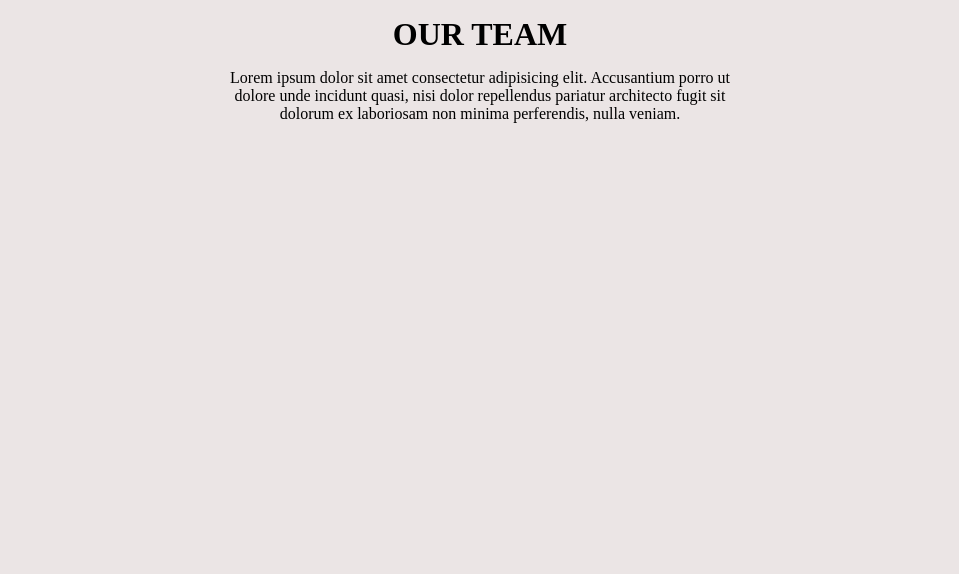
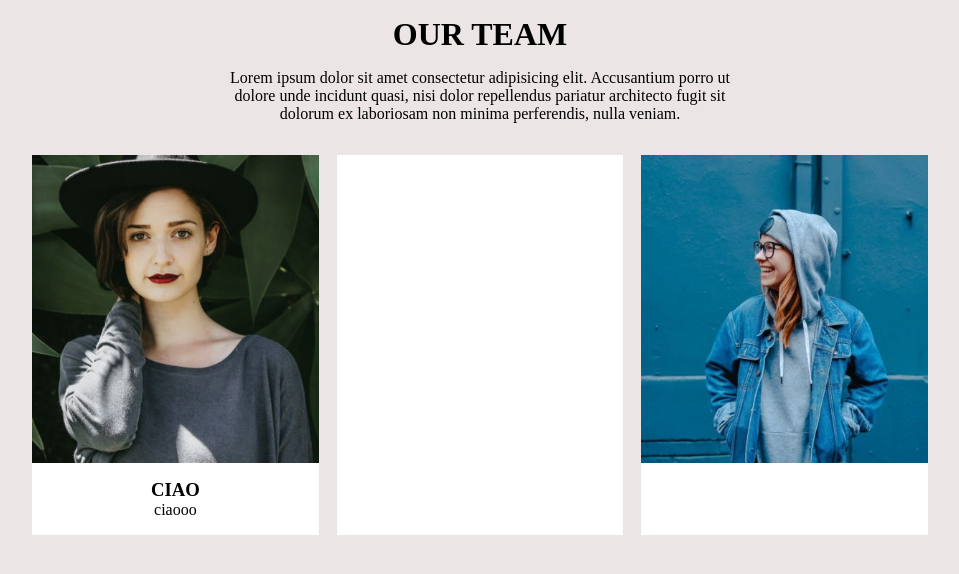
Before and after one commit to LeonardoRinaldi92/js-our-team, a plain HTML site: page index.html in a window 1280 px wide. Shown: the whole page, without its empty margins (160-1119 px from the left). Drawn offline with Linux system fonts and the light colour scheme; a script that the page names is missing.

Commit message:
struttura 2

```diff
--- a/assets/css/style.css
+++ b/assets/css/style.css
@@ -27,10 +27,24 @@ header {
 }
 
 .container {
+    margin: 0 auto;
     width: 70%;
     margin-top: 2rem;
     display: flex;
     flex-wrap: wrap;
+    justify-content: space-between;}
+
+.box {
+    flex-basis: 32%;
+    background-color: white;
 }
 
-.box
+ .box img {
+    width: 100%;
+    display: block;
+ }
+
+ .box-scritte {
+    padding: 1rem;
+    text-align: center;
+ }
--- a/index.html
+++ b/index.html
@@ -19,9 +19,20 @@
     <main>
         <section class="container">
             <div class="box">
+                <img src="./assets/img/angela-caroll-chief-editor.jpg" alt="">
+                <div class="box-scritte">
+                    <h3>CIAO</h3>
+                    <span>ciaooo</span>
+
+                </div>
+            </div>
+            <div class="box">
 
             </div>
+            <div class="box">
+                <img src="./assets/img/angela-lopez-social-media-manager.jpg" alt="">
 
+            </div>
         </section>
 
     </main>
```
